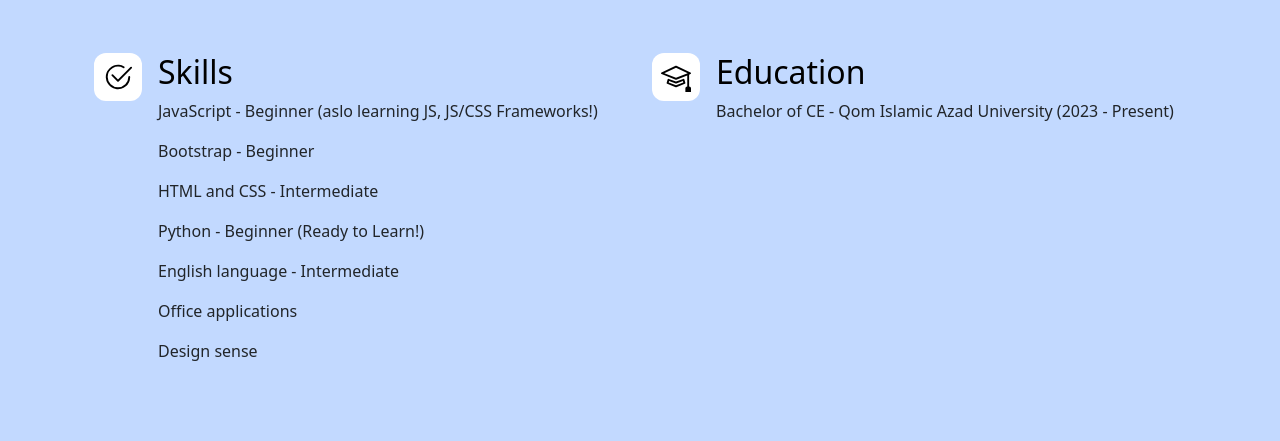
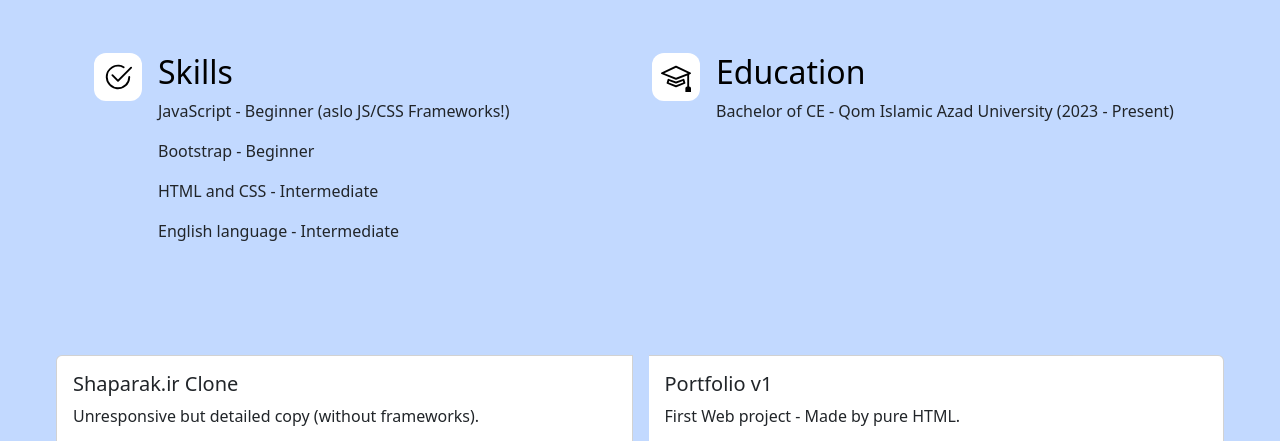
Before and after one commit to Jallbreaker/portfolio2, a plain HTML site: page index.html in a window 1280 px wide. Shown: the part 1749-2190 px from the top of the page. Drawn offline with nearby package versions, Linux system fonts and the light colour scheme.

Commit message:
Update index.html

```diff
--- a/index.html
+++ b/index.html
@@ -101,13 +101,10 @@
         </div>
         <div>
           <h3 class="fs-2 text-body-emphasis">Skills</h3>
-          <p>JavaScript - Beginner (aslo learning JS, JS/CSS Frameworks!)</p>
+          <p>JavaScript - Beginner (aslo JS/CSS Frameworks!)</p>
           <p>Bootstrap - Beginner</p>
           <p>HTML and CSS - Intermediate</p>
-          <p>Python - Beginner (Ready to Learn!)</p>
           <p>English language - Intermediate</p>
-          <p>Office applications</p>
-          <p>Design sense</p>
         </div>
       </div>
       <div class="col d-flex align-items-start">
```
